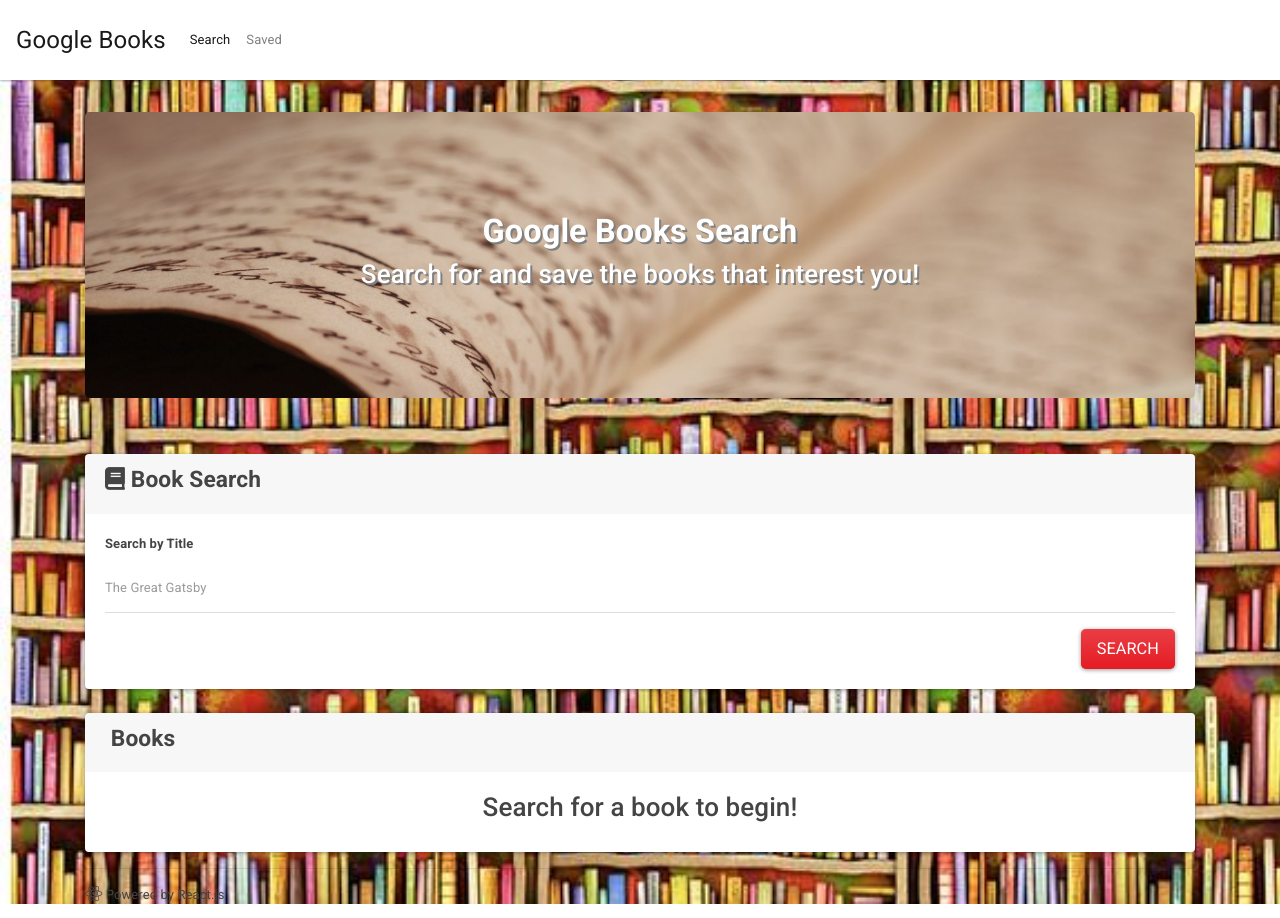
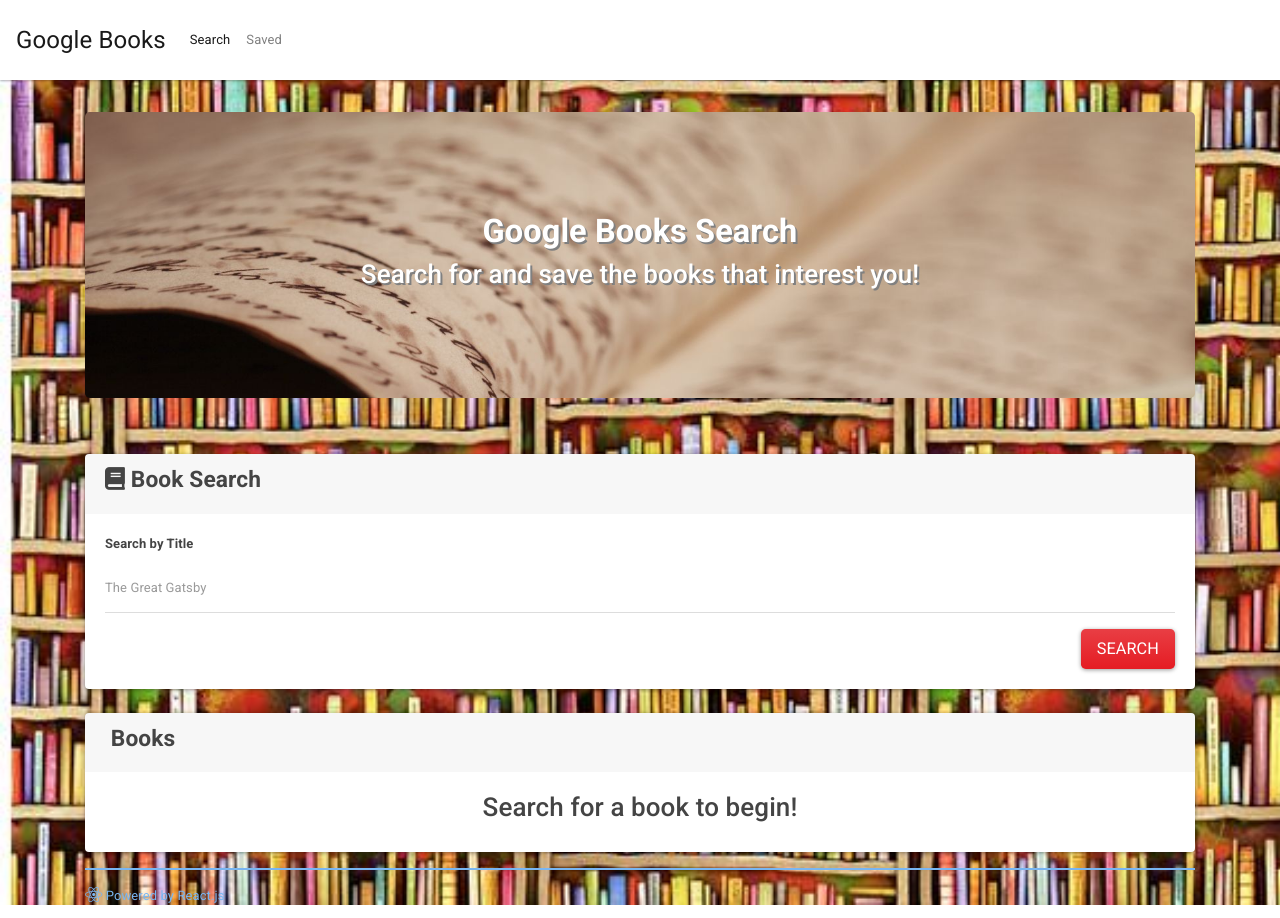
Before and after one commit to MacCabe1888/Google-Books-Search, a React (Create React App) app in the folder client/: page / in a window 1280 px wide. Built offline with nearby package versions, Linux system fonts and the light colour scheme; some icons are missing.

Commit message:
styled footer

```diff
--- a/client/src/components/Footer/index.js
+++ b/client/src/components/Footer/index.js
@@ -4,8 +4,8 @@
 function Footer() {
   return (
     <footer>
-      <hr />
-      <p className="pull-right">
+      <hr style={{ borderTop: "2px solid #79b6f2", background: "transparent" }} />
+      <p className="pull-right" style={{ color: "#79b6f2" }}>
         <i className="fab fa-react fa-lg" /> Powered by React.js
       </p>
     </footer>
```
